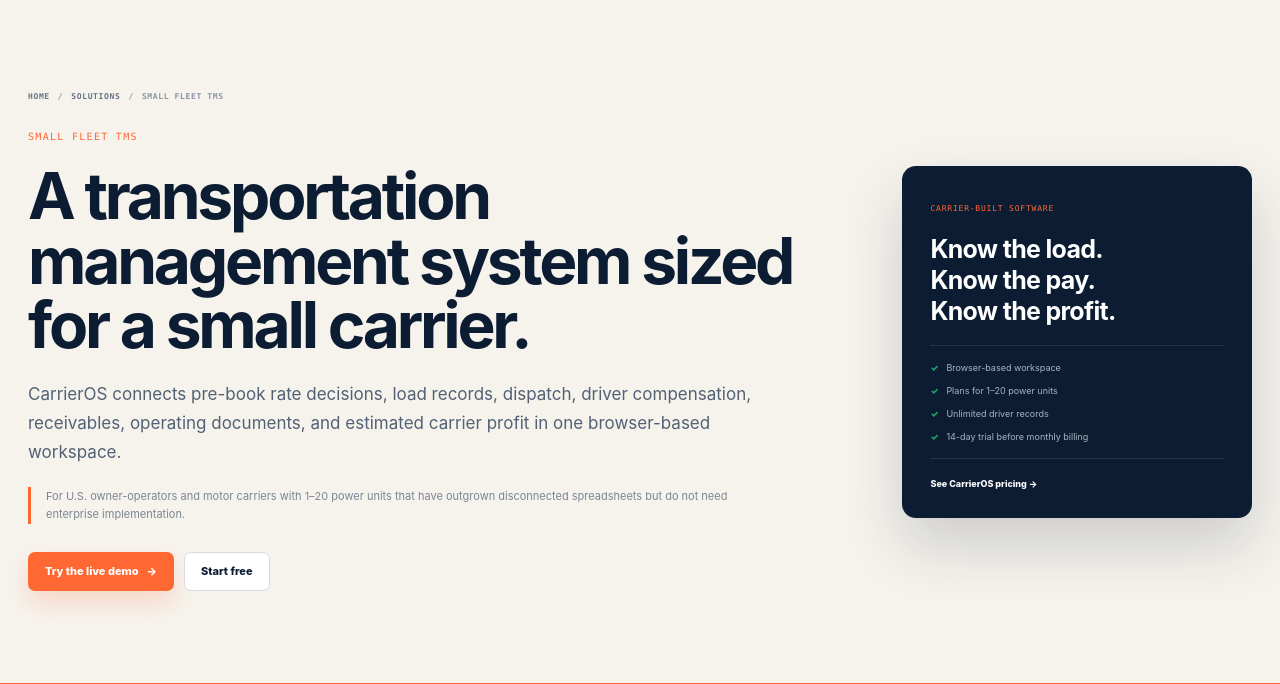
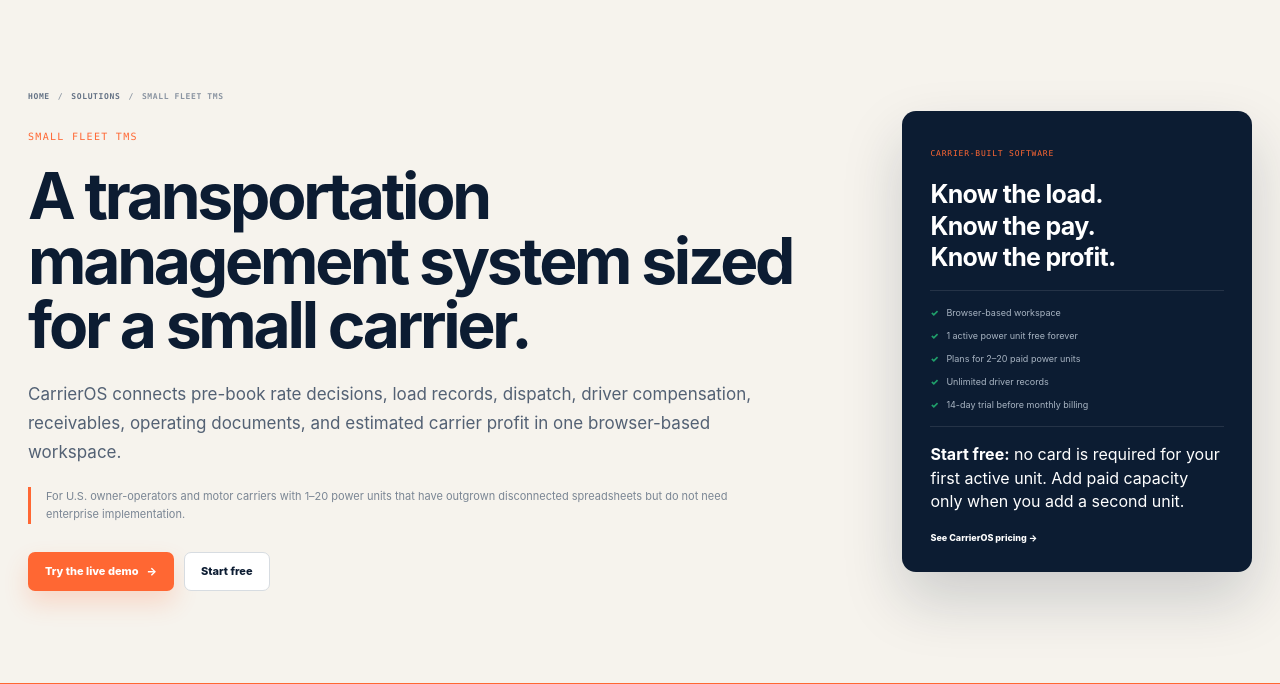
Before and after one commit to DavidOTW/CarrierOS, a FastAPI app: page /small-fleet-tms in a window 1280 px wide. Shown: the part 78-762 px from the top of the page. Run offline with FastAPI, Linux system fonts and the light colour scheme.

Commit message:
Improve free-tier marketing and SEO copy

```diff
--- a/app/templates/seo_page.html
+++ b/app/templates/seo_page.html
@@ -21,7 +21,7 @@
     <aside class="seo-hero-card" aria-label="CarrierOS product summary">
       <span>Carrier-built software</span>
       <strong>Know the load.<br>Know the pay.<br>Know the profit.</strong>
-      <ul><li>Browser-based workspace</li><li>Plans for 1–20 power units</li><li>Unlimited driver records</li><li>14-day trial before monthly billing</li></ul>
+      <ul><li>Browser-based workspace</li><li>1 active power unit free forever</li><li>Plans for 2–20 paid power units</li><li>Unlimited driver records</li><li>14-day trial before monthly billing</li></ul><p class="seo-free-callout"><strong>Start free:</strong> no card is required for your first active unit. Add paid capacity only when you add a second unit.</p>
       <a href="/">See CarrierOS pricing &rarr;</a>
     </aside>
   </section>
@@ -67,7 +67,7 @@
     <div>{% for question, answer in page.faqs %}<details><summary>{{ question }}</summary><p>{{ answer }}</p></details>{% endfor %}</div>
   </section>
 
-  <section class="public-launch"><span class="public-eyebrow">See the workflow before signing up</span><h2>Explore CarrierOS with a fictional sample fleet.</h2><p>Try dispatch, driver pay, load profitability, and pricing without creating an account.</p><div><a class="public-btn public-btn-orange" href="/demo">Open the live demo <span aria-hidden="true">&rarr;</span></a><a class="public-btn public-btn-outline" href="{{ page_signup_href }}">{{ page_signup_cta }}</a></div></section>
+  <section class="public-launch"><span class="public-eyebrow">See the workflow before signing up</span><h2>Explore CarrierOS with a fictional sample fleet.</h2><p>Try dispatch, driver pay, load profitability, and pricing without creating an account—or start your own workspace free with one active unit.</p><div><a class="public-btn public-btn-orange" href="/demo">Open the live demo <span aria-hidden="true">&rarr;</span></a><a class="public-btn public-btn-outline" href="{{ page_signup_href }}">{{ page_signup_cta }}</a></div></section>
   <footer class="public-footer"><a class="public-brand" href="/"><span class="public-brand-mark"><i></i><i></i><i></i></span><span>Carrier<span>OS</span></span></a><p>A product of <a href="https://www.outsidethewirelogistics.com/">Outside The Wire Logistics LLC</a>.</p><nav><a href="/">CarrierOS home</a><a href="/solutions">Solutions</a><a href="/help">Help center</a><a href="/demo">Live demo</a><a href="/login">Customer login</a><a href="mailto:{{ support_email }}">Contact</a><a href="/privacy">Privacy</a><a href="/terms">Terms</a></nav><small>Operational estimates depend on user-entered assumptions. Review results before relying on them.</small></footer>
 </main>
 {% endblock %}
```
